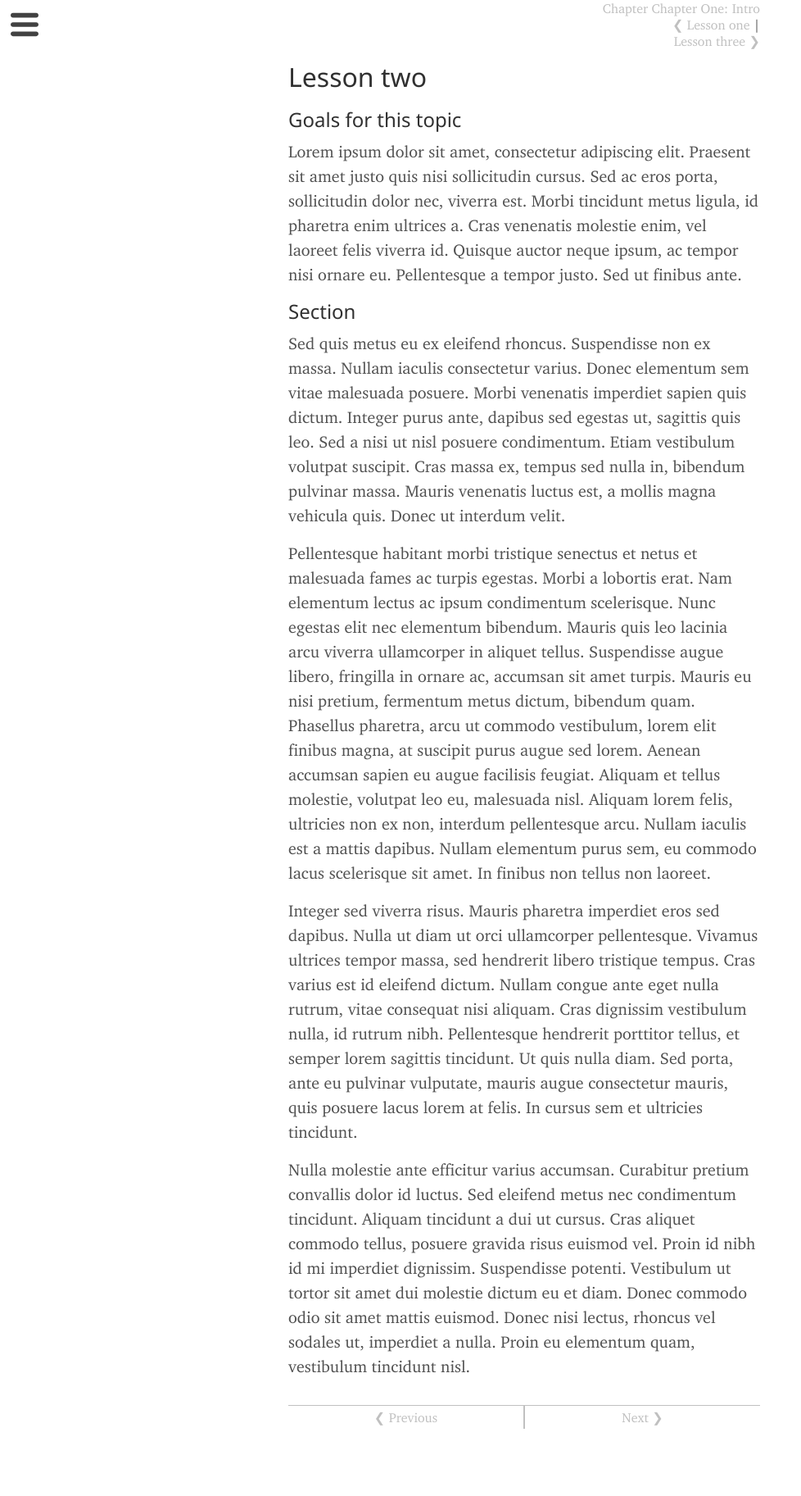
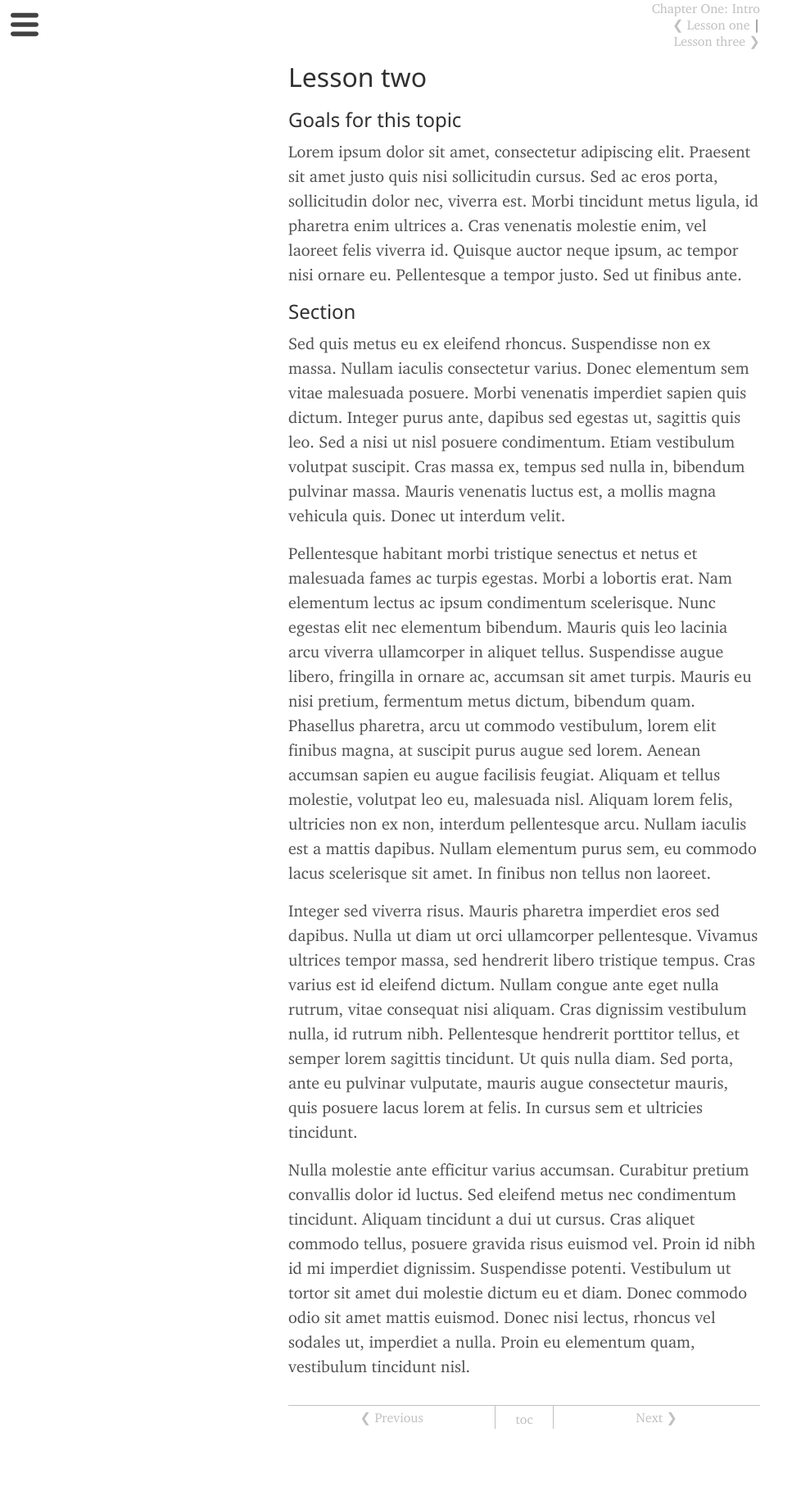
Before and after one commit to evanwill/basic-book, a Jekyll site: the page built from _01-one/02-lesson2.md, in a window 1280 px wide. Shown: the whole page at 82% size, without its empty margins (0-978 px from the left). Built offline with Jekyll 4.4.1, drawn with Linux system fonts in a browser that asks for light colours.

```diff
--- a/_layouts/chapter.html
+++ b/_layouts/chapter.html
@@ -18,7 +18,7 @@ layout: default
 {% endfor %}
 <div class="container content">
 <div id="chapter-nav">
-  <p><a href="{{ site.baseurl }}/toc.html#{{ chap_info.label }}">Chapter {{ chap_info.name }}</a><br>
+  <p><a href="{{ site.baseurl }}/toc.html#{{ chap_info.label }}">{{ chap_info.name }}</a><br>
   {% if prevurl %}<a href="{{ prevurl | prepend: site.baseurl }}" class="prev"> ❮ {{ prevtitle }}</a> |<br>{% endif %}
   {% if nexturl %}<a href="{{ nexturl | prepend: site.baseurl }}" class="nxt">{{nexttitle }} ❯</a>{% endif %}</p>
 </div>
@@ -32,6 +32,7 @@ layout: default
     {% if prevurl %}<div class="lesson-nav prev">
         <a href="{{ prevurl | absolute_url }}"> ❮ Previous</a>
     </div>{% endif %}
+    <div class="lesson-nav toc"><a href="{{ "/toc.html" | absolute_url }}">toc</a></div>
     {% if nexturl %}<div class="lesson-nav next">
         <a href="{{ nexturl | absolute_url }}" >Next ❯</a>
     </div>{% endif %}
--- a/_sass/_book.scss
+++ b/_sass/_book.scss
@@ -19,6 +19,7 @@
     display: block;
     margin: 2rem auto 0;
     border-top: solid 1px $grey-color;
+    text-align: center;
     a {
         color: $grey-color;
         display: inline-block;
@@ -26,18 +27,21 @@
     }
     .lesson-nav {
         display: inline-block;
-        width: 50%;
         padding: 2px 5px;
         font-size: 16px;
-        text-align: center;
     }
     .prev {
         float: left;
+        width: 44%;
         border-right: solid 1px $grey-color;
     }
     .next {
         float: right;
+        width: 44%;
         border-left: solid 1px $grey-color;
+    }
+    .toc {
+        width: 12%;
     }
 }
 #chapter-buttons:after {
```
